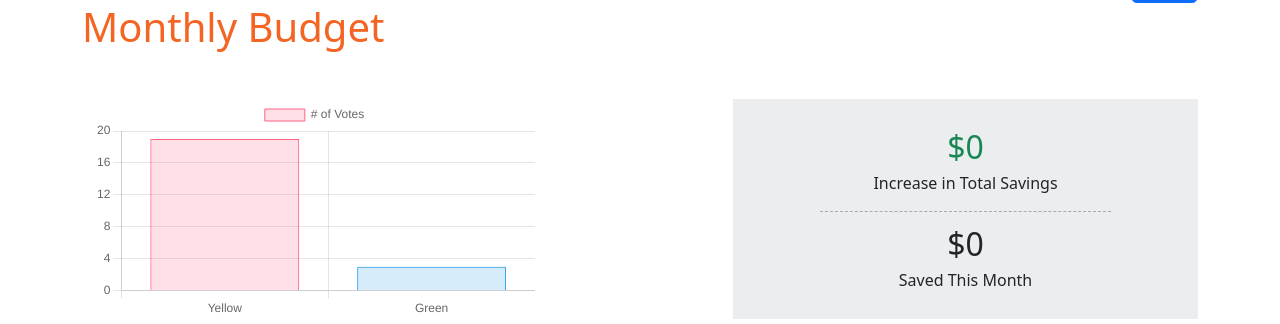
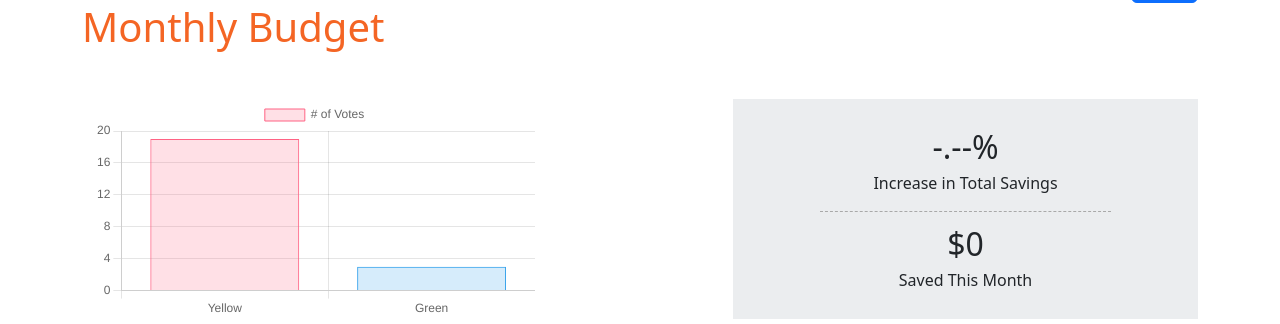
Before and after one commit to cthomas4293/BudgetWebsite, a Flask app: page /dashboard in a window 1280 px wide. Shown: the part 139-463 px from the top of the page. Run offline with Flask 2, Linux system fonts and the light colour scheme; the visitor is signed in with stand-in values (Sample User, id 1); data comes from the database, SQL or seed files in the repository; data that the repository does not hold is empty; parts of the project's set-up code (start-up, migrations or seed data) failed here and were passed over; some libraries are stand-ins or nearby versions.

Commit message:
fixed both saved month and increase dashboard data

```diff
--- a/testwebsite/testwebsite/templates/dashboard.html
+++ b/testwebsite/testwebsite/templates/dashboard.html
@@ -60,20 +60,24 @@
                 <div class="pb-2 d-flex justify-content-center flex-column text-center" style="width: 65%">
                     {% if starting_balance %}
                         {% if (starting_balance[-1].starting_balance + income_transaction_total) - expense_transaction_total > 0 %}
-                            <p class="mt-3 fs-2 m-0 text-success">+${{ (starting_balance[-1].starting_balance + income_transaction_total) - expense_transaction_total }}</p>
+                            <p class="mt-3 fs-2 m-0 text-success">+{{ (((((starting_balance[-1].starting_balance + income_transaction_total) - expense_transaction_total)/ starting_balance[-1].starting_balance) - 1) * 100) | round(1, 'ceil') }}%</p>
+                            {% elif (starting_balance[-1].starting_balance + income_transaction_total) - expense_transaction_total == 0 %}
+                                <p class="mt-3 fs-2 m-0">0.0%</p>
                             {% else %}
-                                <p class="mt-3 fs-2 m-0 text-danger">-${{ -1 * ((starting_balance[-1].starting_balance + income_transaction_total) - expense_transaction_total) }}</p>
+                            <p class="mt-3 fs-2 m-0 text-danger">{{ (((((starting_balance[-1].starting_balance + income_transaction_total) - expense_transaction_total)/ starting_balance[-1].starting_balance) - 1) * 100) | round(1, 'ceil') }}%</p>
                         {% endif %}
-                        {% else %}
-                            <p class="mt-3 fs-2 m-0 text-success">$0</p>
+                    {% else %}
+                        <p class="mt-3 fs-2 m-0">-.--%</p>
                     {% endif %}
                     <p class="fs-6 m-0 pb-3" style="border-bottom: 1px dashed darkgray">Increase in Total Savings</p>
                 </div>
                 <div class="d-flex justify-content-center flex-column text-center" style="width: 65%">
-                    {% if (income_transaction_total - expense_transaction_total) > expense_transaction_total %}
-                        <p class="fs-2 m-0 text-success">${{ (income_transaction_total - expense_transaction_total) }}</p>
+                    {% if income_transaction_total - expense_transaction_total < 0 %}
+                        <p class="fs-2 m-0 text-danger">-${{ -1 * (income_transaction_total - expense_transaction_total) }}</p>
+                        {% elif income_transaction_total - expense_transaction_total == 0 %}
+                            <p class="fs-2 m-0">$0</p>
                         {% else %}
-                            <p class="fs-2 m-0">$0</p>
+                            <p class="fs-2 m-0 text-success">+${{ income_transaction_total - expense_transaction_total }}</p>
                     {% endif %}
                     <p class="mb-3 fs-6 m-0">Saved This Month</p>
                 </div>
```
